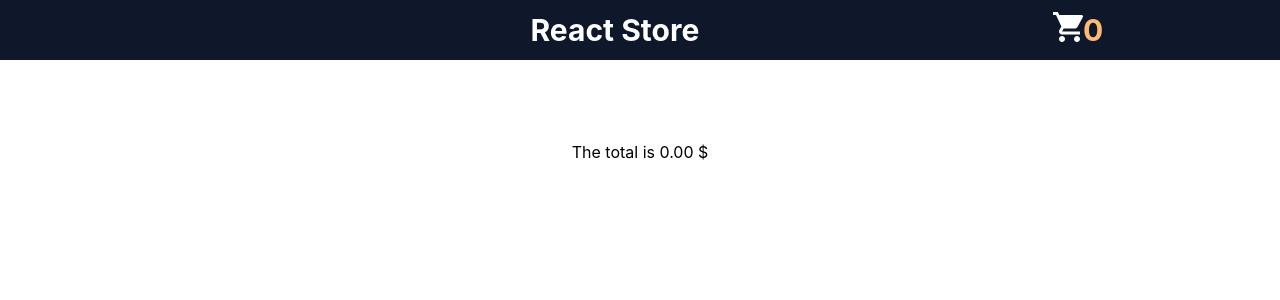
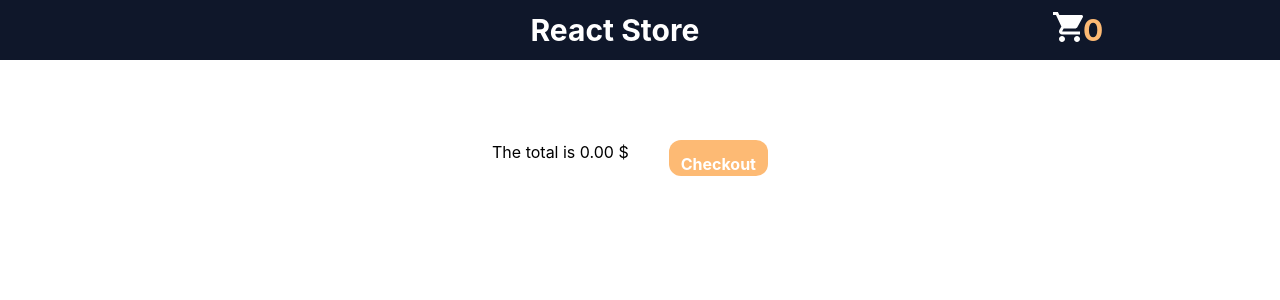
Before and after one commit to RavenSecurity/React-Fake-Store-API, a React (Create React App) app: page /cart in a window 1280 px wide. Shown: the top 300 px of the page. Built offline with nearby package versions, Linux system fonts and the light colour scheme.

Commit message:
checkout init

```diff
--- a/src/index.js
+++ b/src/index.js
@@ -4,6 +4,7 @@ import { BrowserRouter, Routes, Route } from "react-router-dom";
 import './index.css';
 import App from './App';
 import Cart from './routes/Cart'
+import Checkout from './routes/Checkout';
 
 const root = ReactDOM.createRoot(document.getElementById('root'));
 
@@ -16,6 +17,7 @@ function Index() {
     <Routes>
       <Route path="/" element={<App cart={cart} setCart={setCart} />}/>
       <Route path="cart" element={<Cart cart={cart} setCart={setCart}/>} />
+      <Route path="checkout" element={<Checkout cart={cart} setCart={setCart}/>} />
 
       {/* Import Page 404 error */}
       <Route path="*"element={<main style={{ padding: "1rem" }}><p>There's nothing here!</p></main>}/>
--- a/src/routes/Cart.jsx
+++ b/src/routes/Cart.jsx
@@ -9,7 +9,6 @@ import Header from "../components/Header";
 // Thank you Page
 
 function Cart({ cart, setCart }) {
-
   return (
     <>
       <Header cart={cart} />
@@ -22,27 +21,24 @@ function Cart({ cart, setCart }) {
               className="p-3 flex text-slate-900 justify-around"
               key={cart.id}
             >
-              <div className='w-1/5'>
-              <img src={cart.image}></img>
+              <div className="w-1/5">
+                <img src={cart.image}></img>
               </div>
 
               <h1 className="w-2/5 ml-2 text-slate-900">{cart.title} </h1>
 
-              <div className='w-1/5'>
-
-              <h3 className='w-1/5'>{cart.price}$</h3>
-              {/* <button onClick={()}>-</button> */}
-              <h3>Qty: {cart.quantity}</h3>
-              {/* <button onClick={()}>+</button> */}
+              <div className="w-1/5">
+                <h3 className="w-1/5">{cart.price}$</h3>
+                {/* <button onClick={()}>-</button> */}
+                <h3>Qty: {cart.quantity}</h3>
+                {/* <button onClick={()}>+</button> */}
               </div>
-
-
 
               <button
                 className="Add flex bg-red-400 h-9 w-30 rounded-xl p-3 text-center text-white font-bold align-middle"
                 onClick={() => {
-                  setCart((products) =>
-                    products.filter(del => del.id !== cart.id)
+                  setCart(
+                    (products) => products.filter((del) => del.id !== cart.id)
                     // (_, index) => index !== 0
                   );
                 }}
@@ -53,7 +49,9 @@ function Cart({ cart, setCart }) {
           ))}
         </ul>
 
-        <p className="text-center">
+        <div className="flex justify-center">
+
+        <p className="mr-5">
           The total is{" "}
           {cart
             .map((a) => a.price * a.quantity)
@@ -61,6 +59,13 @@ function Cart({ cart, setCart }) {
             .toFixed(2)}{" "}
           $
         </p>
+
+        <button className="bg-orange-300 h-9 w-30 rounded-xl p-3 text-white font-bold mx-5">
+        <Link to="/checkout">Checkout</Link>
+
+        </button>
+        </div>
+
       </div>
     </>
   );
--- /dev/null
+++ b/src/routes/Checkout.jsx
@@ -0,0 +1,10 @@
+import React from 'react'
+import Header from '../components/Header'
+
+export default function Checkout({cart, setCart}) {
+  return (
+    <div>
+    <Header cart={cart} setCart={setCart} />
+        Stripe incoming </div>
+  )
+}
```
